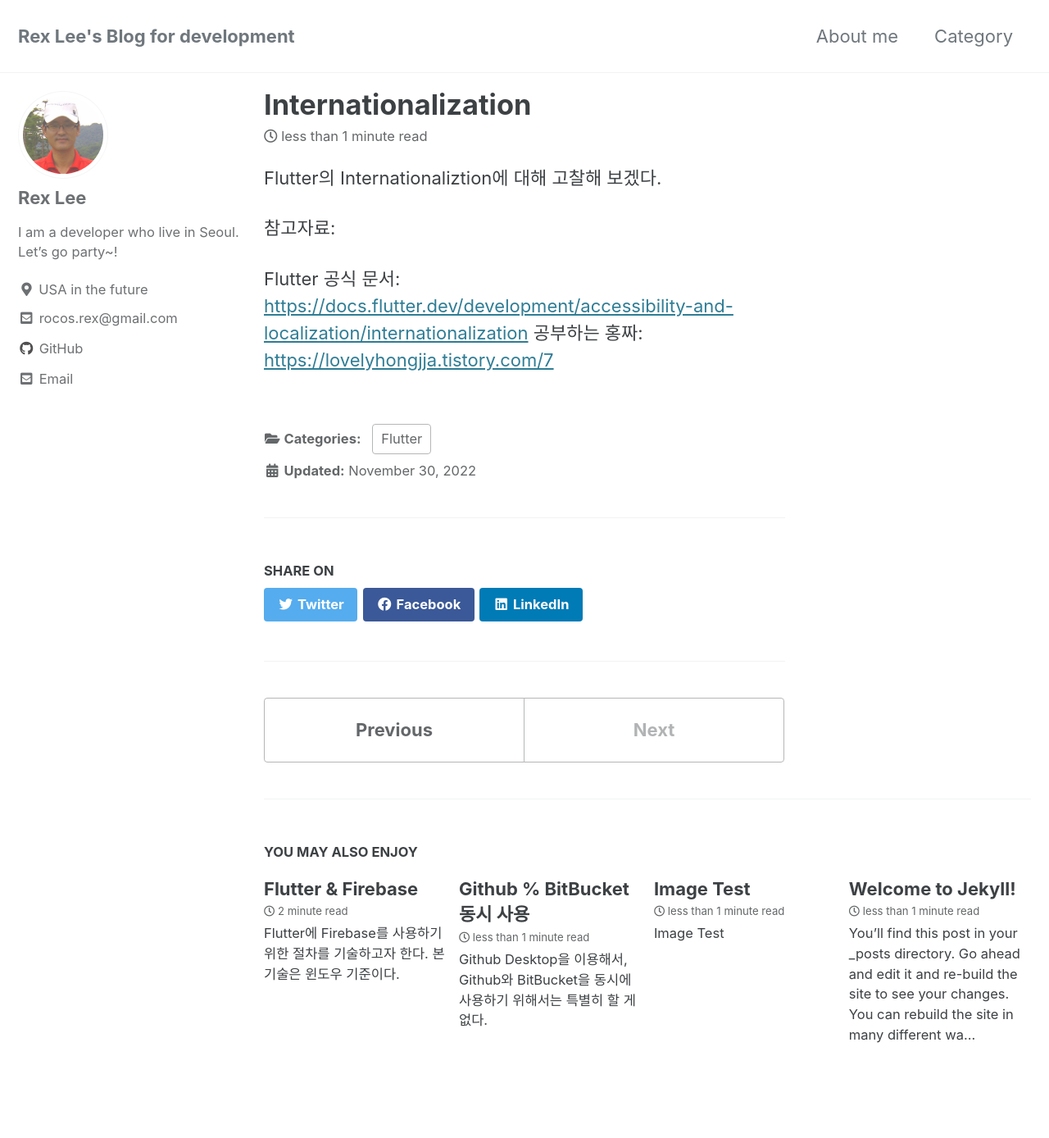
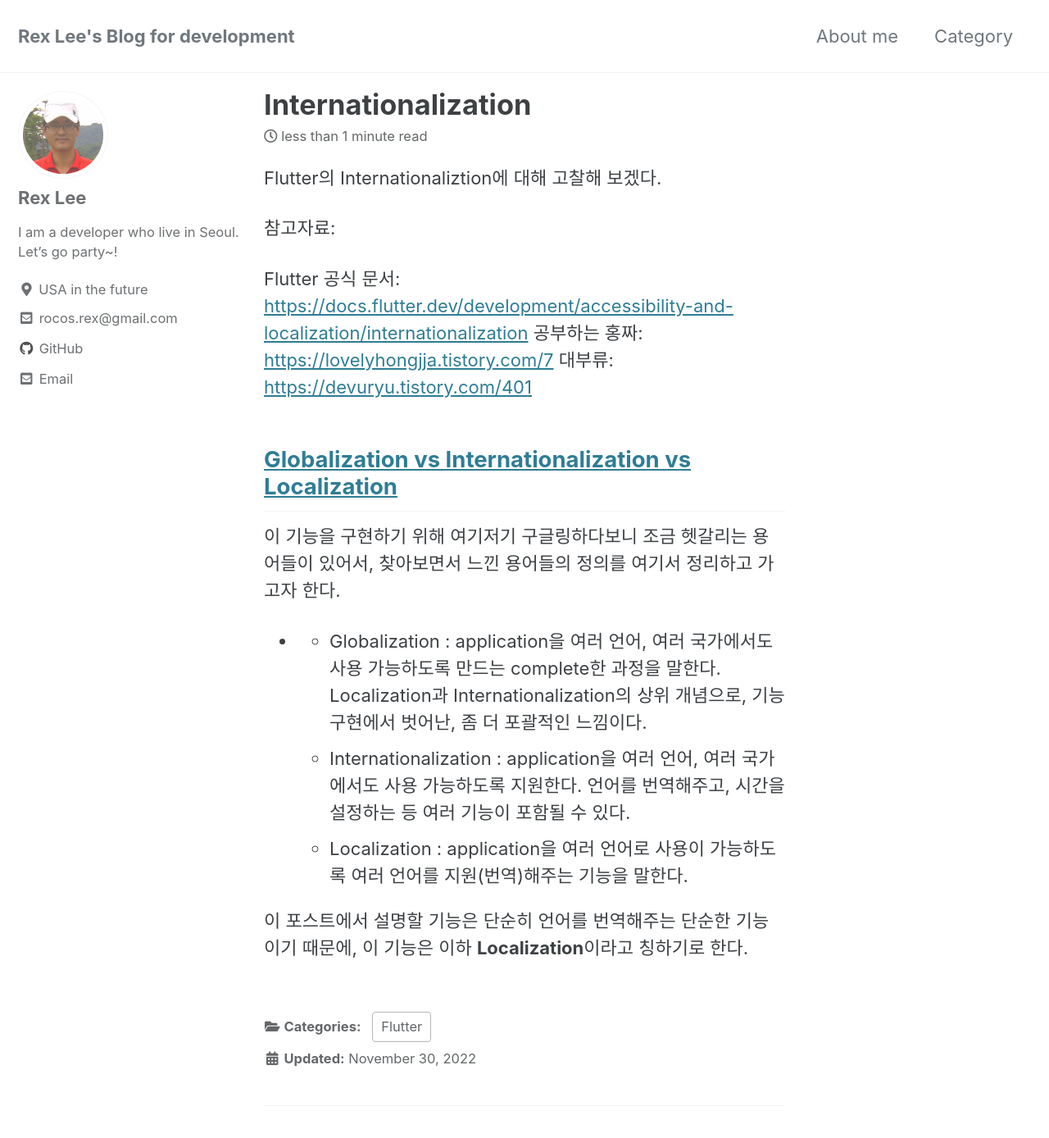
Before and after one commit to rocosrex/rocosrex.github.io, a Jekyll site: the page built from _posts/2022-11-30-internationalization.md, in a window 1280 px wide and 1400 px high. Shown: the top 1388 px of the window at 82% size. Built offline with Jekyll 4.4.1, drawn with Linux system fonts in a browser that asks for light colours; cached includes are drawn as plain includes.

Commit message:
Update 2022-11-30-internationalization.md

```diff
--- a/_posts/2022-11-30-internationalization.md
+++ b/_posts/2022-11-30-internationalization.md
@@ -11,3 +11,26 @@ Flutter의 Internationaliztion에 대해 고찰해 보겠다.
 
 Flutter 공식 문서: <https://docs.flutter.dev/development/accessibility-and-localization/internationalization>
 공부하는 홍짜: <https://lovelyhongjja.tistory.com/7>
+대부류: <https://devuryu.tistory.com/401>
+
+
+
+## [Globalization vs Internationalization vs Localization][1]
+
+이 기능을 구현하기 위해 여기저기 구글링하다보니 조금 헷갈리는 용어들이 있어서, 찾아보면서 느낀 용어들의 정의를 여기서 정리하고 가고자 한다.
+
+- - Globalization : application을 여러 언어, 여러 국가에서도 사용 가능하도록 만드는  complete한 과정을 말한다.  Localization과 Internationalization의 상위 개념으로, 기능 구현에서 벗어난, 좀 더 포괄적인 느낌이다.
+  - Internationalization : application을 여러 언어, 여러 국가에서도 사용 가능하도록 지원한다. 언어를 번역해주고, 시간을 설정하는 등 여러 기능이 포함될 수 있다.
+  - Localization : application을 여러 언어로 사용이 가능하도록 여러 언어를 지원(번역)해주는 기능을 말한다.
+
+이 포스트에서 설명할 기능은 단순히 언어를 번역해주는 단순한 기능이기 때문에, 이 기능은 이하 **Localization**이라고 칭하기로 한다.
+
+
+
+
+
+
+
+
+
+[1]: https://devuryu.tistory.com/401
```
